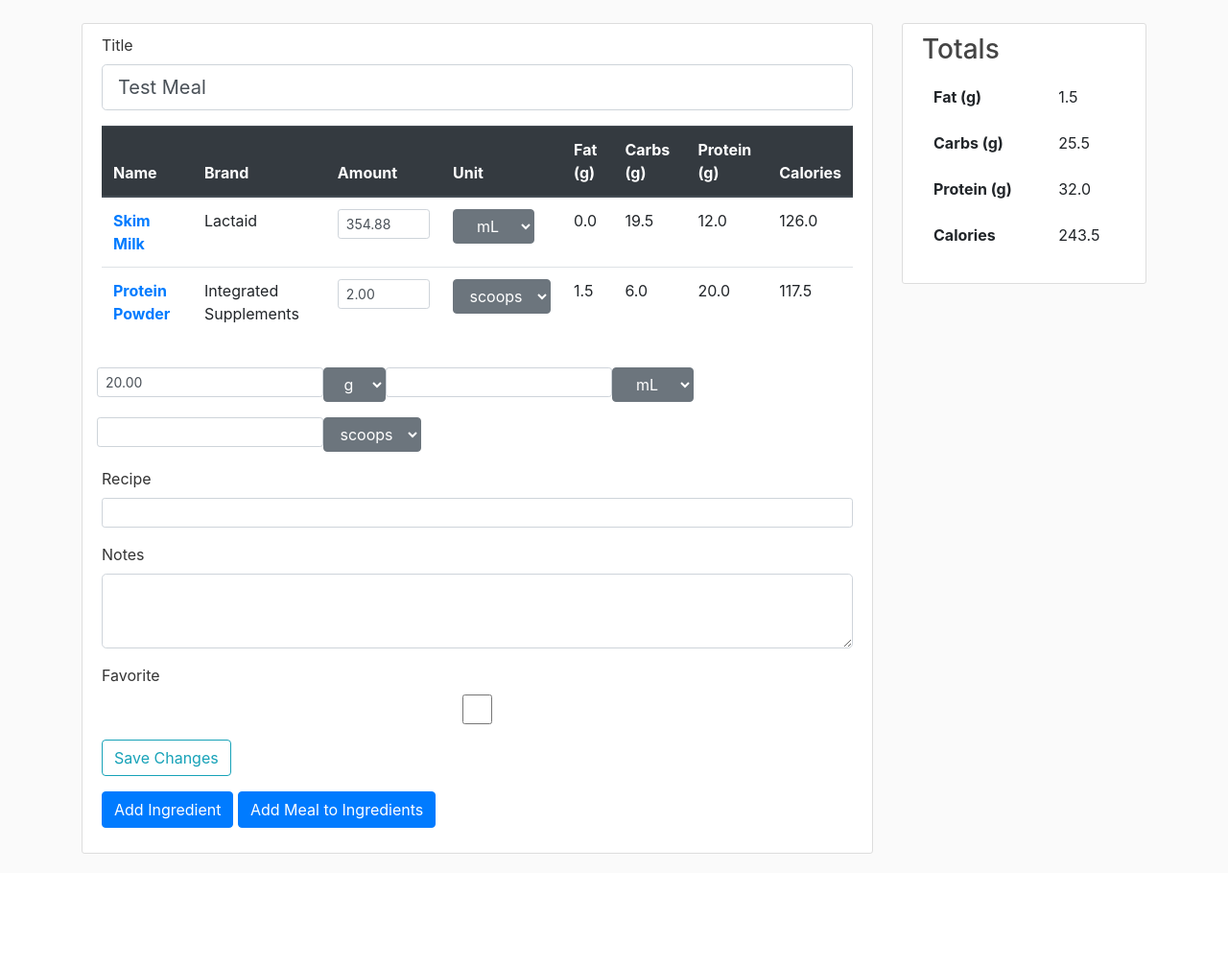
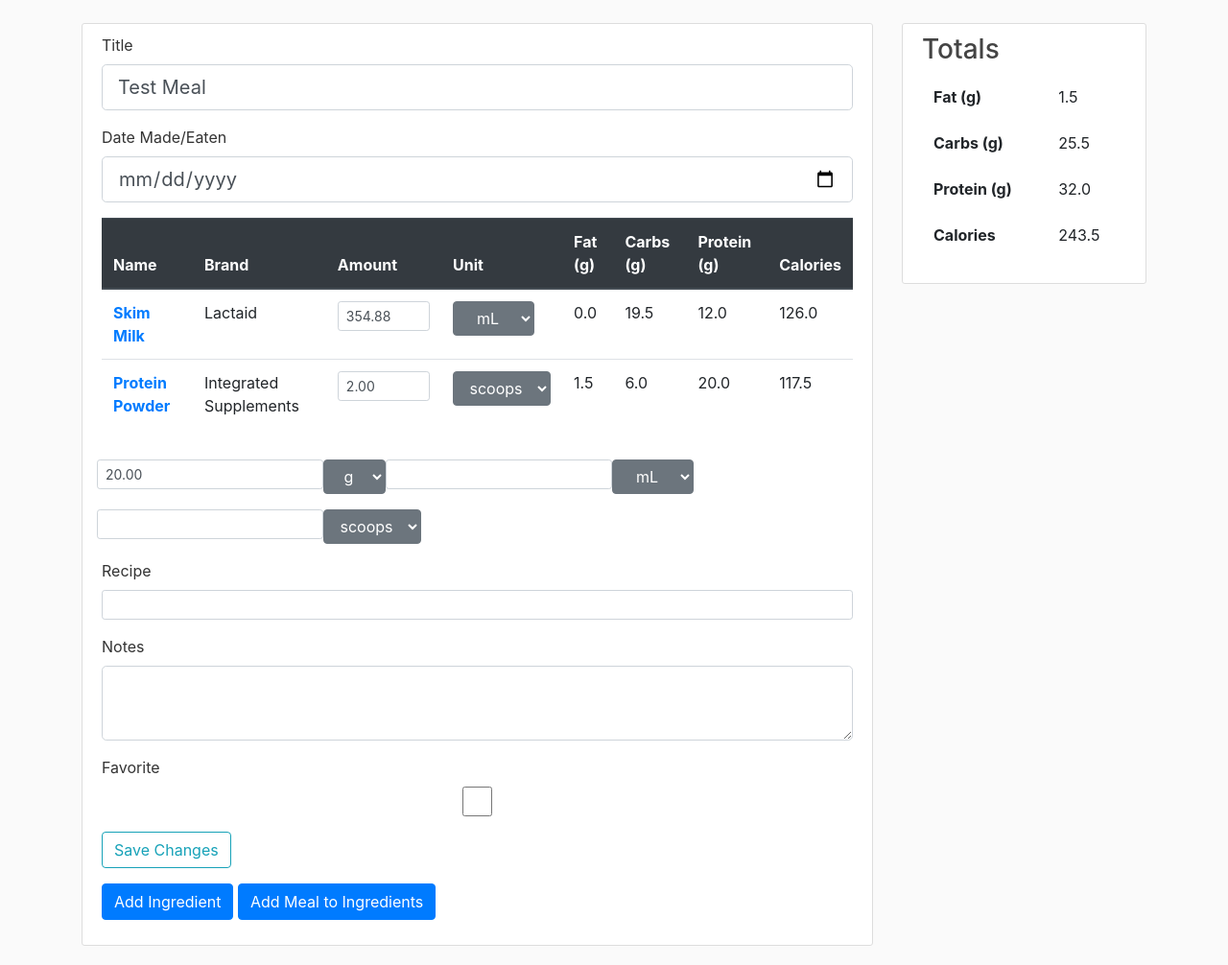
Before and after one commit to rdudaney/CalorieCounter, a Flask app: page /meals/1/update in a window 1280 px wide. Shown: the part 56-1062 px from the top of the page at 96% size. Before the commit the page ends 946 px from the top, so only its background shows below. Run offline with Flask 2, Linux system fonts and the light colour scheme; a user stored in the database is signed in; data comes from the database, SQL or seed files in the repository; some libraries are stand-ins or nearby versions.

Commit message:
Added Daste Eaten Field to Meal

```diff
--- a/dietapp/forms.py
+++ b/dietapp/forms.py
@@ -1,10 +1,11 @@
 from flask_wtf import FlaskForm
 from flask_wtf.file import FileField, FileAllowed
 from flask_login import current_user
-from wtforms import StringField, PasswordField, SubmitField, BooleanField, TextAreaField, DecimalField, SelectField, FieldList, FormField, HiddenField
+from wtforms import StringField, PasswordField, SubmitField, BooleanField, TextAreaField, DecimalField, SelectField, FieldList, FormField, HiddenField, DateField
 from wtforms.validators import InputRequired, InputRequired, Length, Email, EqualTo, ValidationError, Optional
 from dietapp.models import User
 from dietapp.models import Units
+from datetime import datetime
 
 class RegistrationForm(FlaskForm):
     username = StringField('Username',
@@ -74,6 +75,7 @@ class IngredientForm(FlaskForm):
 class MealForm(FlaskForm):
     name = StringField('Title',validators =[InputRequired()])
     submit = SubmitField('Save Changes')
+    date_eaten = DateField("Date Made/Eaten",format="%m/%d/%Y", default=datetime.today(), validators =[InputRequired()])
     recipe = StringField('Recipe')
     notes = TextAreaField('Notes')
     favorite = BooleanField('Favorite')
--- a/dietapp/templates/create_meal.html
+++ b/dietapp/templates/create_meal.html
@@ -17,6 +17,23 @@
                     </div>
                 {% else %}
                     {{form.name(class = "form-control form-control-lg")}}
+                {% endif %}
+
+
+            </div>
+
+            <div class ="form-group">
+                {{form.date_eaten.label(class = "form-control-label")}}
+
+                {% if form.date_eaten.errors %}
+                    {{ form.date_eaten(class="form-control form-contro-lg is-invalid")}}
+                    <div class = invalid-feedback>
+                        {% for error in form.date_eaten.errors %}
+                            <span>{{ error }}</span>
+                        {% endfor %}
+                    </div>
+                {% else %}
+                    {{form.date_eaten(class = "form-control form-control-lg")}}
                 {% endif %}
 
 
```
